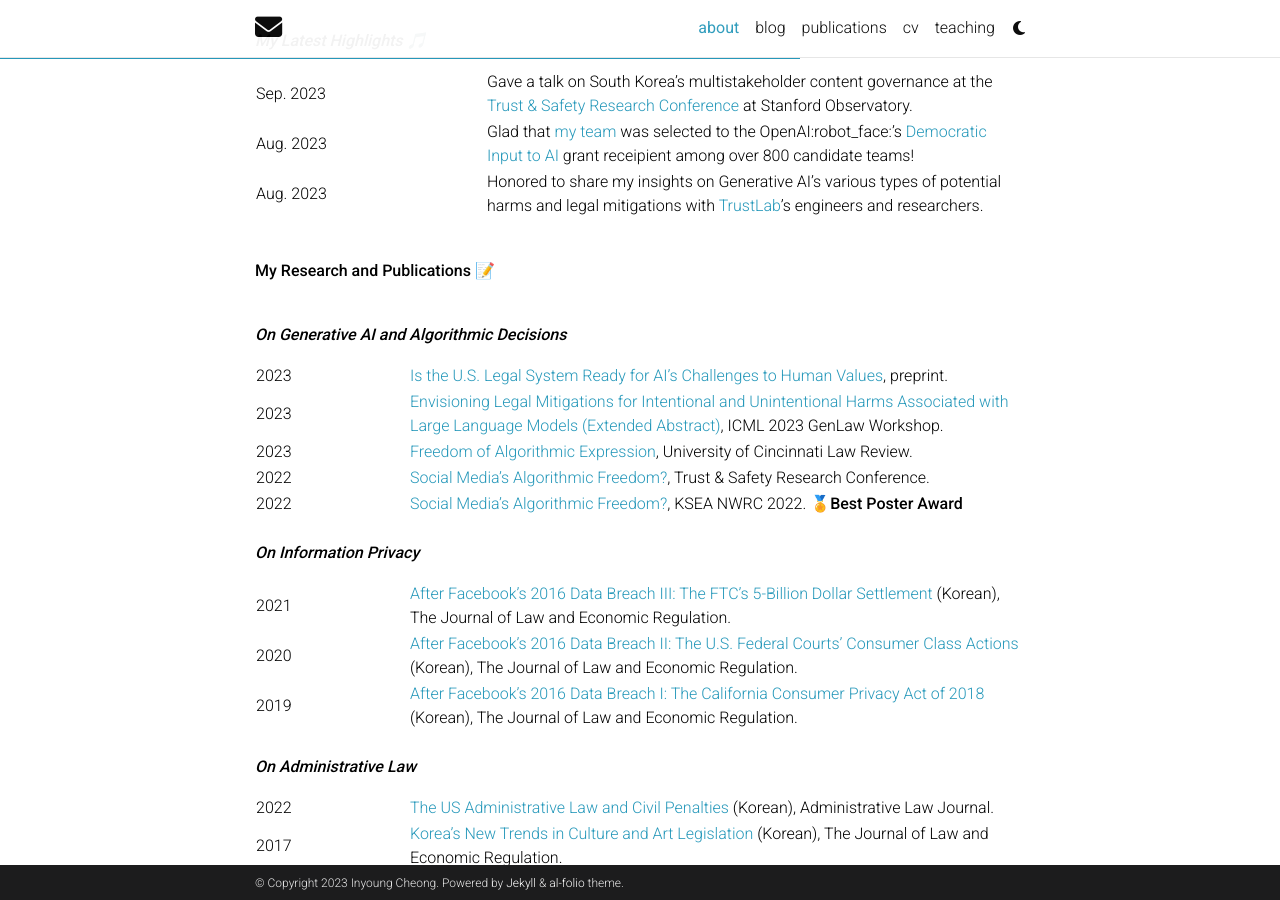
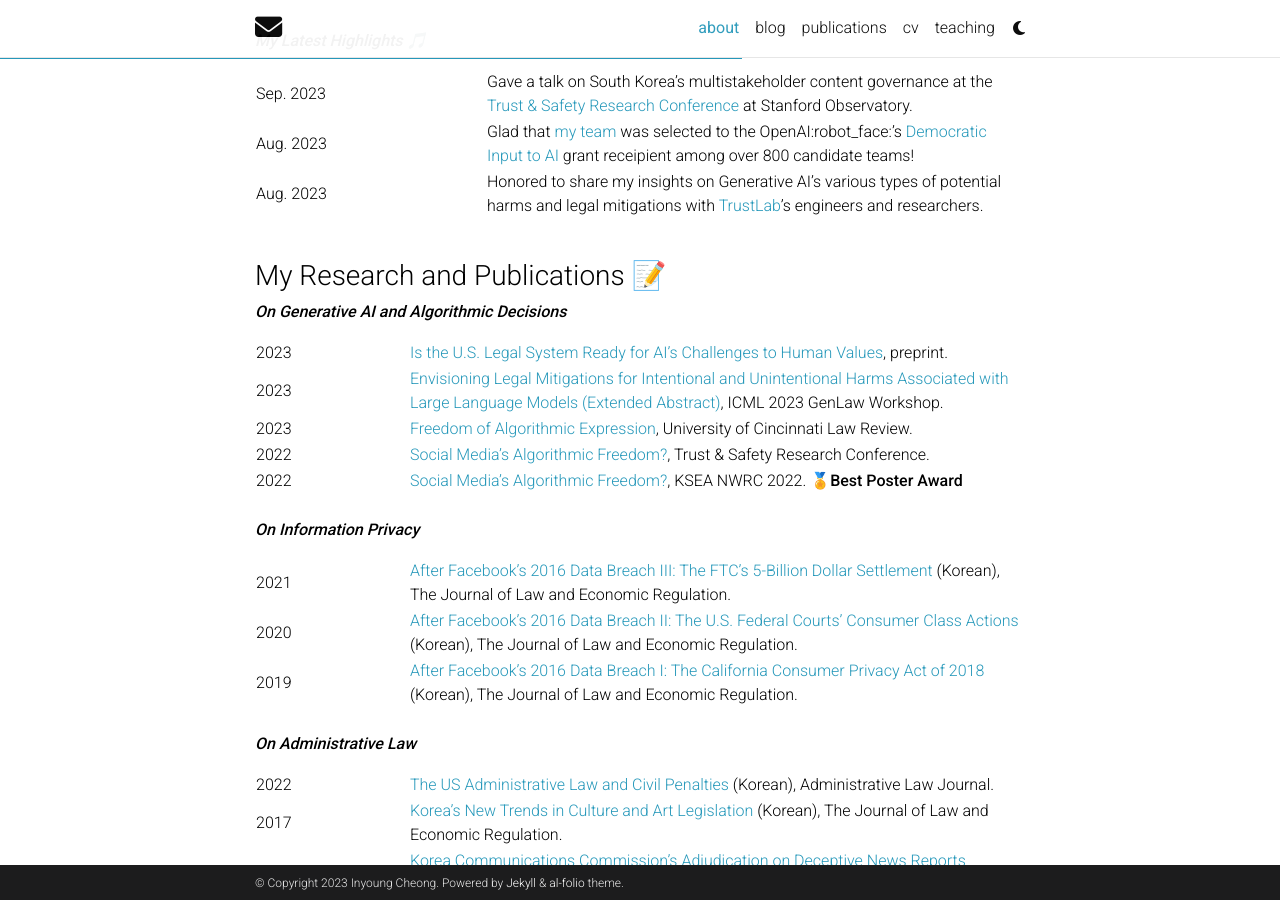
Before and after one commit to inyoungcheong/inyoungcheong.github.io, a Jekyll site: the page built from _pages/about.md, in a window 1280 px wide and 900 px high, scrolled down 815 px. Built offline with Jekyll 4.4.1, drawn with Linux system fonts in a browser that asks for light colours; full-size pictures stand in for the smaller copies a plugin makes; comment, search, counter and statistics services are not loaded; a style sheet for code colours, icons or effects is not loaded.

Commit message:
about change3

```diff
--- a/_pages/about.md
+++ b/_pages/about.md
@@ -42,8 +42,7 @@
 
 <br>
 
-<i><strong>My Latest Highlights 🎵 </strong></i>
-<br>
+<p><strong><i> My Latest Highlights 🎵 </i></strong></p>
 <table>
   <colgroup>
     <col width="30%" />
@@ -65,8 +64,7 @@
   </tbody>
 </table>
 <br>
-<p><strong>My Research and Publications 📝</strong></p>
-<br>
+### My Research and Publications 📝
 <i><strong>On Generative AI and Algorithmic Decisions</strong></i>
 <br>
 <table>
@@ -146,7 +144,8 @@
     </tr>
   </tbody>
 </table>
-<p><strong> Selected Talks 💡 </strong></p>
+<br>
+### Selected Talks 💡
 <table>
   <colgroup>
     <col width="20%" />
@@ -171,7 +170,8 @@
     </tr>
   </tbody>
 </table>
-<p><strong> My Books ✍️ </strong></p>
+<br>
+### My Books ✍️
 <table>
   <colgroup>
     <col width="20%" />
@@ -188,7 +188,8 @@
     </tr>
   </tbody>
 </table>
-<p><strong> My Musings in the News 📰 </strong></p>
+<br>
+### My Musings in the News 📰
 <table>
   <colgroup>
     <col width="20%" />
```
